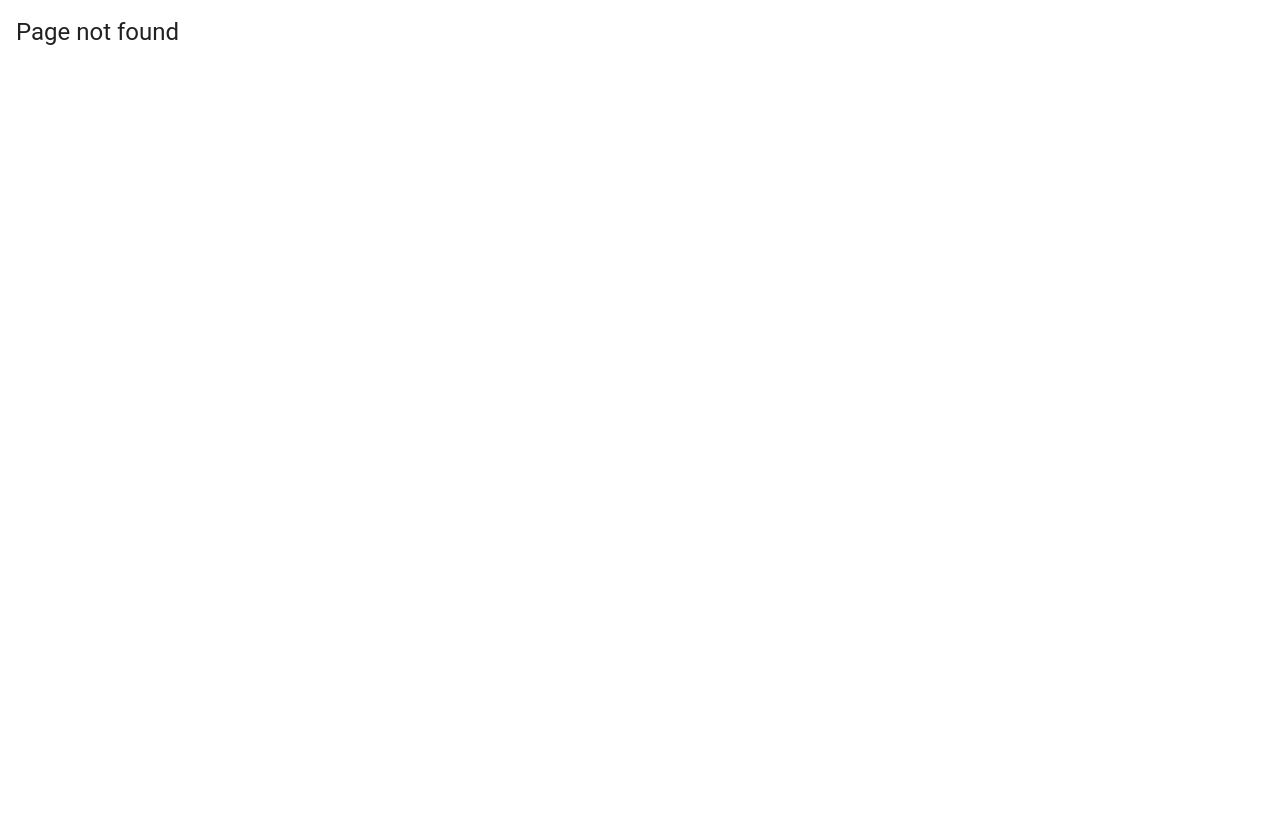
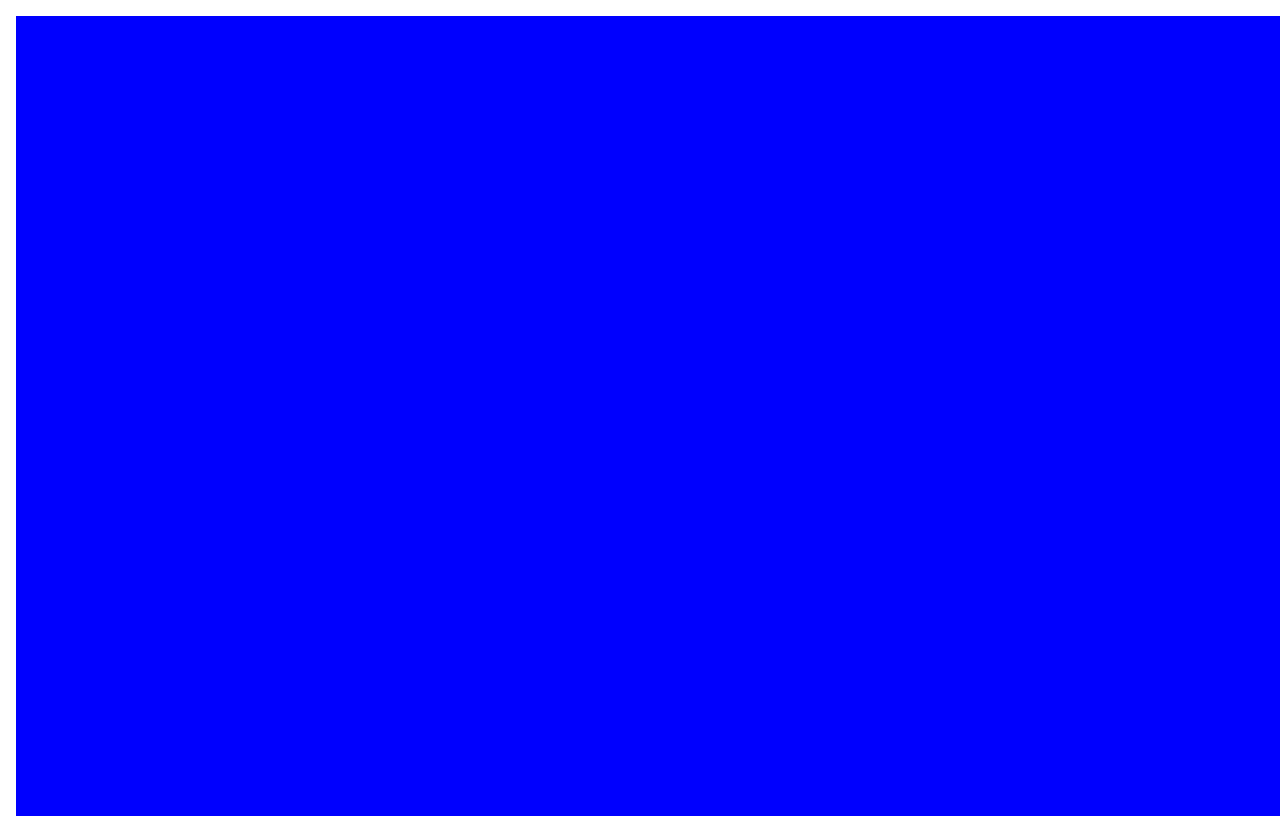
Before and after one commit to AlexJuraska/VibraAsWeb, a React (Vite) app: page /experiments/layoutTest in a window 1280 px wide. Before the commit this address led to /404. Before the commit the page ends 800 px from the top, so only its background shows below. Built offline with nearby package versions, Linux system fonts and the light colour scheme.

Commit message:
Basic layout design

```diff
--- a/src/App.tsx
+++ b/src/App.tsx
@@ -6,6 +6,7 @@ import { Box, CircularProgress } from "@mui/material";
 import NotFound from "./pages/NotFound";
 
 const ChladniExp = lazy(() => import("./experiments/chladniPatterns"));
+const LayoutTest = lazy(() => import("./experiments/layoutTest"));
 
 function App() {
     return (
@@ -14,7 +15,10 @@ function App() {
                 <Suspense fallback={<CircularProgress />}>
                     <Routes>
                         <Route path="/" element={<Home />} />
+
                         <Route path="/experiments/chladniPatterns" element={<ChladniExp />} />
+                        <Route path="/experiments/layoutTest" element={<LayoutTest/>} />
+
                         <Route path="/404" element={<NotFound />} />
                         <Route path="*" element={<Navigate to="/404" />} />
                     </Routes>
--- /dev/null
+++ b/src/components/ColorBlock.tsx
@@ -0,0 +1,22 @@
+import React from "react";
+import { Box } from "@mui/material";
+
+interface ColorBlockProps {
+    color?: string;
+}
+
+const ColorBlock: React.FC<ColorBlockProps> = ({ color = "#ccc" }) => {
+    return (
+        <Box
+            sx={{
+                backgroundColor: color,
+                width: "100%",
+                height: "100%",
+                display: "flex",
+            }}
+        >
+        </Box>
+    );
+};
+
+export default ColorBlock
--- /dev/null
+++ b/src/components/index.tsx
@@ -0,0 +1 @@
+export { default as ColorBlock } from "./ColorBlock";
--- /dev/null
+++ b/src/configs/chladniPatternsLayout.json
@@ -0,0 +1,16 @@
+{
+  "layout": "GridLayout",
+  "zones": {
+    "leftPanel": { "component": "ColorBlock", "props": { "color": "Red" } },
+    "mainContent": { "component": "ColorBlock", "props": { "color": "Blue" } },
+    "bottomPanel": { "component": "ColorBlock", "props": { "color": "Green" } }
+  },
+  "grid": {
+    "areas": [
+      ["mainContent", "mainContent"],
+      ["mainContent", "mainContent"]
+    ],
+    "columns": ["2fr", "8fr"],
+    "rows": ["8fr", "2fr"]
+  }
+}
--- /dev/null
+++ b/src/experiments/layoutTest/index.tsx
@@ -0,0 +1,7 @@
+import React from "react";
+import config from "../../configs/chladniPatternsLayout.json";
+import {LayoutRenderer} from "../../layout-system/LayoutRenderer";
+
+export default function TestLayoutPage() {
+    return <LayoutRenderer config={config} />;
+}
--- /dev/null
+++ b/src/layout-system/LayoutRenderer.tsx
@@ -0,0 +1,16 @@
+import React from "react";
+import { LayoutConfig } from "./types/LayoutConfig";
+import { GridLayout } from "./layouts/GridLayout";
+
+interface Props {
+    config: LayoutConfig;
+}
+
+export const LayoutRenderer: React.FC<Props> = ({ config }) => {
+    switch (config.layout) {
+        case "GridLayout":
+            return <GridLayout config={config} />;
+        default:
+            return <div>Unknown layout type: {config.layout}</div>;
+    }
+};
--- /dev/null
+++ b/src/layout-system/layouts/GridLayout.tsx
@@ -0,0 +1,48 @@
+import React from "react";
+import { Box } from "@mui/material";
+import { LayoutConfig } from "../types/LayoutConfig";
+import * as AppComponents from "../../components";
+
+export const GridLayout: React.FC<{ config: LayoutConfig }> = ({ config }) => {
+    const { zones, grid } = config;
+
+    const renderZone = (name: string) => {
+        const zone = zones[name];
+        if (!zone) return null;
+        const Component = (AppComponents as any)[zone.component];
+        if (!Component) {
+            console.warn(`Component '${zone.component}' not found.`);
+            return null;
+        }
+        return (
+            <Box
+                key={name}
+                gridArea={name}
+                sx={{
+                    // boxSizing: "border-box",
+                    // border: "1px solid rgba(0,0,0,0.1)",
+                    overflow: "hidden"
+                }}
+            >
+                <Component {...(zone.props || {})} />
+            </Box>
+        );
+    };
+
+    return (
+        <Box
+            sx={{
+                display: "grid",
+                gridTemplateAreas: grid.areas.map(r => `"${r.join(" ")}"`).join(" "),
+                gridTemplateColumns: grid.columns.join(" "),
+                gridTemplateRows: grid.rows.join(" "),
+                height: "100vh",
+                width: "100vw",
+                overflow: "hidden",
+                boxSizing: "border-box",
+            }}
+        >
+            {Object.keys(zones).map(name => renderZone(name))}
+        </Box>
+    );
+};
--- /dev/null
+++ b/src/layout-system/types/LayoutConfig.tsx
@@ -0,0 +1,16 @@
+export interface ZoneConfig {
+    component: string;
+    props?: Record<string, any>;
+}
+
+export interface GridConfig {
+    areas: string[][];
+    columns: string[];
+    rows: string[];
+}
+
+export interface LayoutConfig {
+    layout: string;
+    zones: Record<string, ZoneConfig>;
+    grid: GridConfig;
+}
--- a/src/pages/Home.tsx
+++ b/src/pages/Home.tsx
@@ -6,7 +6,7 @@ function Home() {
 
     const experiments = [
         { title: "Chladni's Patterns", path: "/experiments/chladniPatterns" },
-        { title: "Tralalero Tralala", path: "/experiments/tralaleroTralala" },
+        { title: "Layout Test", path: "/experiments/layoutTest" },
     ];
 
     return (
```
